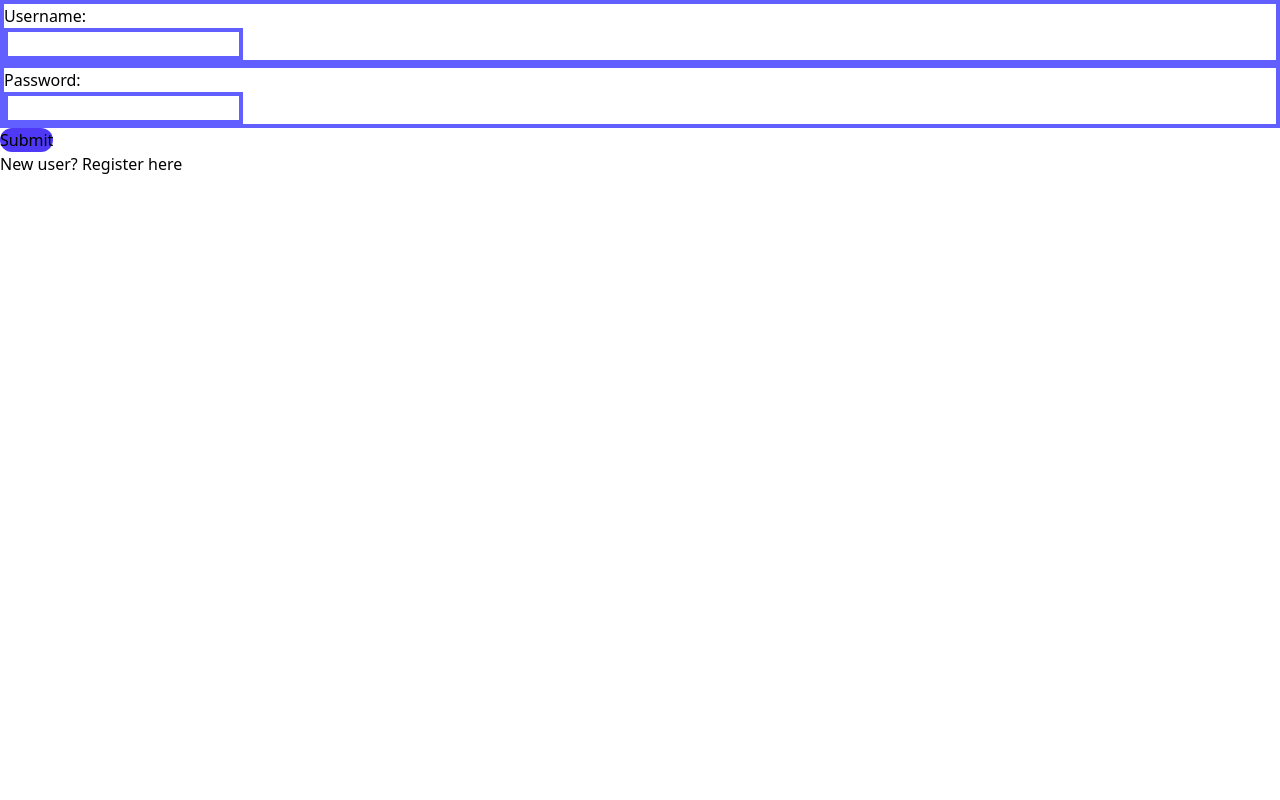
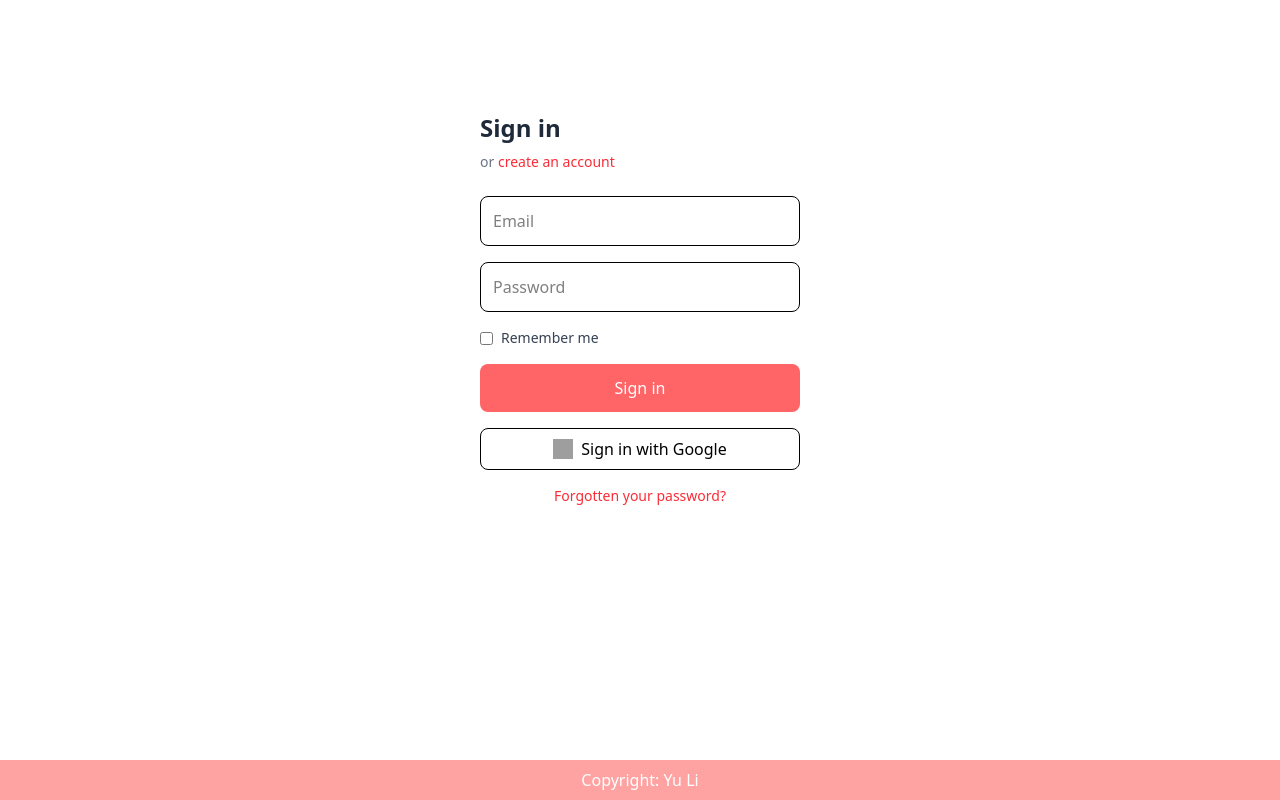
Before and after one commit to CaitlinLi123/timely, a React (Vite) app in the folder frontend/: page /login in a window 1280 px wide. Built offline with nearby package versions, Linux system fonts and the light colour scheme; grey boxes are pictures that could not be loaded.

Commit message:
feat: add css to login page

```diff
--- a/frontend/src/page/LoginPage.jsx
+++ b/frontend/src/page/LoginPage.jsx
@@ -3,10 +3,15 @@ import {authApi} from '../axios';
 import axios from '../axios';
 import { useNavigate } from 'react-router-dom';
 import { useAuth } from '../AuthContext';
+import Footer from '../components/Footer';
 
 export default function LoginPage() {
     const navigate = useNavigate();
     const {validate} = useAuth();
+    const [email, setEmail] = useState("");
+  const [password, setPassword] = useState("");
+  const [rememberMe, setRememberMe] = useState(false);
+
     async function getToken(user){
         try {
             const response = await axios.post("http://localhost:5000/login", user, { withCredentials: true });
@@ -21,7 +26,7 @@ export default function LoginPage() {
 
 
     }
-    function submit(event){
+    function handleSubmit(event){
         event.preventDefault();
         const formData = new FormData(event.target);
         const user = {
@@ -34,18 +39,61 @@ export default function LoginPage() {
     const handleClick = ()=>{
         navigate("/register");
     }
+
   return (
-    <form onSubmit={submit}>
-        <div className='justify-between border-4 border-indigo-500'>
-            <p className='indigo-500'>Username:</p>
-            <input name="username" type='text' className='border-4 border-indigo-500'></input>
+    <div className="flex justify-center mt-[10vh] max-h-screen ">
+      <div className=" rounded-lg p-8 w-96">
+        <h2 className="text-2xl font-bold text-gray-800 mb-2">Sign in</h2>
+        <p className="text-sm text-gray-500 mb-6">
+          or <a href="/register" className="text-red-500 hover:underline">create an account</a>
+        </p>
+
+        <form onSubmit={handleSubmit} className="space-y-4">
+          <input
+            type="email"
+            placeholder="Email"
+            value={email}
+            onChange={(e) => setEmail(e.target.value)}
+            className="w-full p-3 border rounded-lg focus:ring-2 focus:ring-red-400"
+            required
+          />
+          <input
+            type="password"
+            placeholder="Password"
+            value={password}
+            onChange={(e) => setPassword(e.target.value)}
+            className="w-full p-3 border rounded-lg focus:ring-2 focus:ring-red-400"
+            required
+          />
+
+          <div className="flex items-center">
+            <input
+              type="checkbox"
+              id="remember"
+              checked={rememberMe}
+              onChange={(e) => setRememberMe(e.target.checked)}
+              className="mr-2"
+            />
+            <label htmlFor="remember" className="text-sm text-gray-700">Remember me</label>
+          </div>
+
+          <button type="submit" className="w-full bg-red-400 text-white p-3 rounded-lg hover:bg-red-700 transition">
+            Sign in
+          </button>
+        </form>
+
+        <div className="mt-4">
+          <button className="w-full flex items-center justify-center border py-2 rounded-lg hover:bg-gray-100 transition">
+            <img src="https://www.svgrepo.com/show/355037/google.svg" alt="Google" className="w-5 h-5 mr-2" />
+            Sign in with Google
+          </button>
         </div>
-        <div className='justify-between border-4 border-indigo-500'>
-        <p className=''>Password:</p>
-            <input name="password" type='text' className='border-4 border-indigo-500'></input>
-        </div>
-        <button type='submit' className='rounded-xl bg-indigo-600 cursor-pointer'>Submit</button>
-        <p onClick={handleClick} className='cursor-pointer'>New user? Register here</p>
-    </form>
-  )
+
+        <p className="text-center text-sm text-gray-500 mt-4">
+          <a href="/forgot-password" className="text-red-500 hover:underline">Forgotten your password?</a>
+        </p>
+        <Footer />
+      </div>
+    </div>
+  );
 }
```
Also changed, not shown: 1 other file (tests, documents, lock files or other folders).
